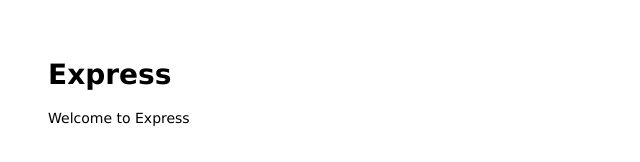
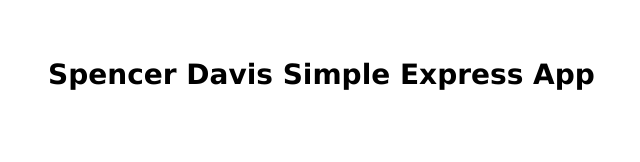
Before and after one commit to instagibby/MERN-App, a website: page public/index.html in a window 1280 px wide. Shown: the whole page, without its empty margins (10-650 px from the left). Drawn offline with Linux system fonts and the light colour scheme.

Commit message:
updated index page

```diff
--- a/public/index.html
+++ b/public/index.html
@@ -6,8 +6,7 @@
 </head>
 
 <body>
-  <h1>Express</h1>
-  <p>Welcome to Express</p>
+  <h1>Spencer Davis Simple Express App</h1>
 </body>
 
 </html>
```
